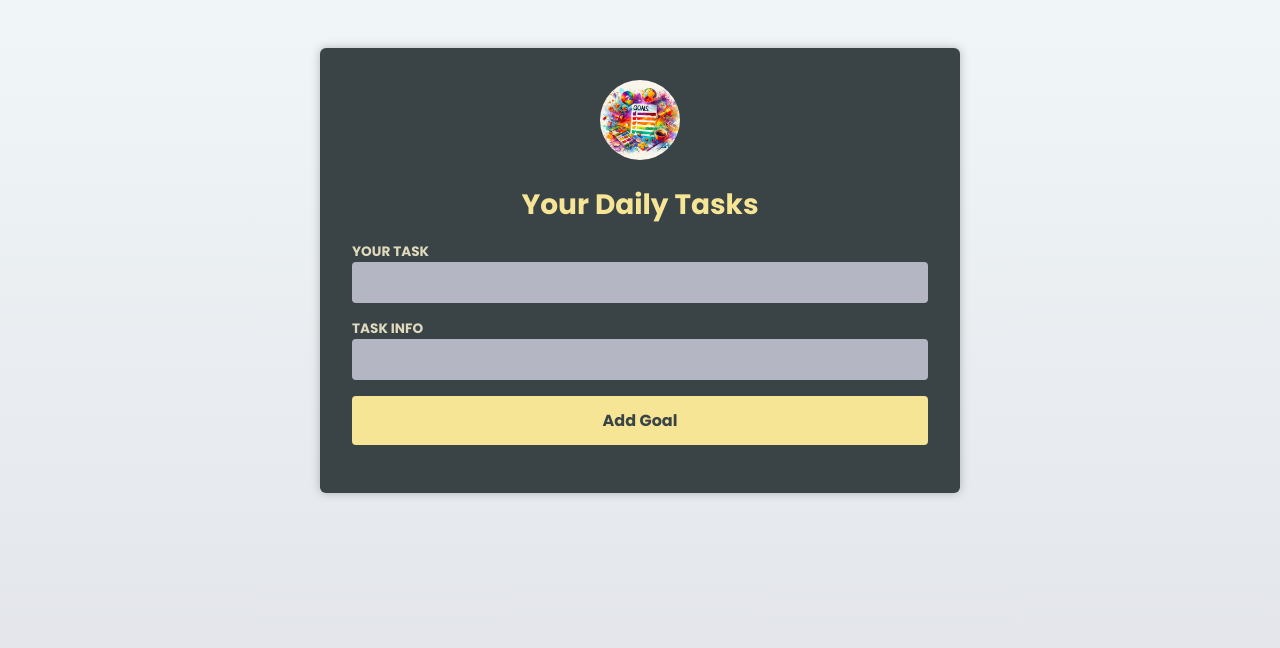
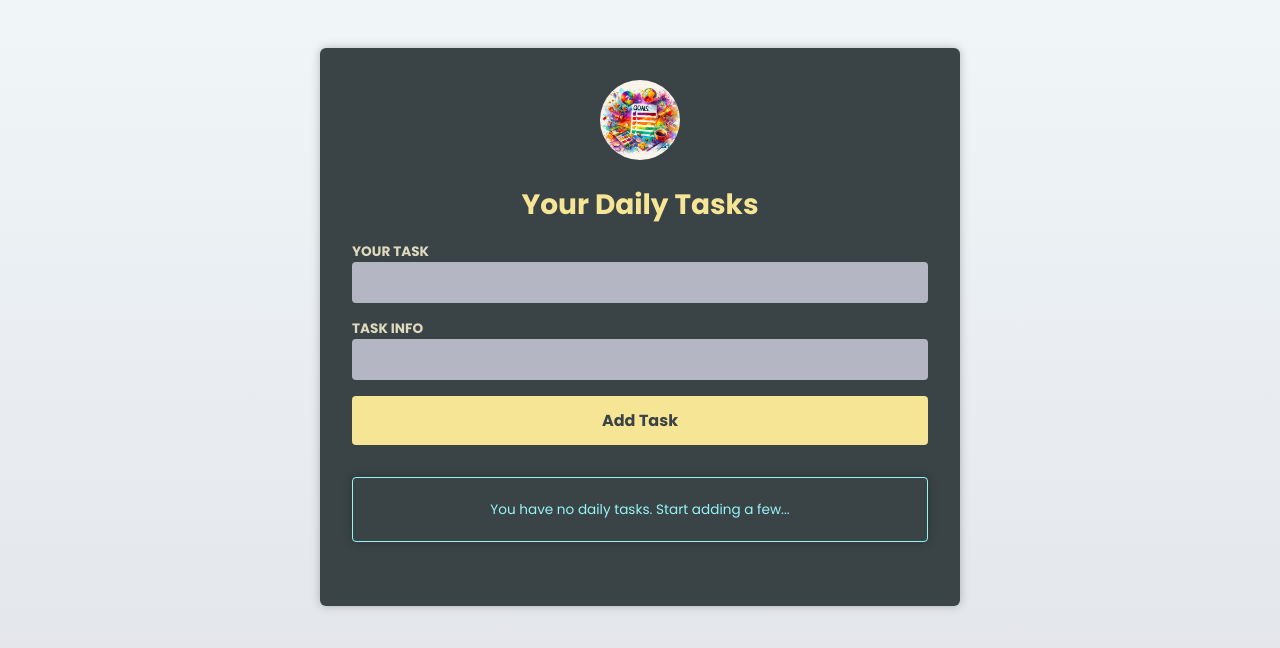
Before and after one commit to redeyedev-208/ga-react-w-typescript-refresher, a React (Vite) app: page / in a window 1280 px wide. Shown: the top 648 px of the page. Built offline with nearby package versions, Linux system fonts and the light colour scheme.

Commit message:
added new infobox with literal and union for custom type

```diff
--- a/src/components/CourseGoalList.tsx
+++ b/src/components/CourseGoalList.tsx
@@ -1,5 +1,7 @@
 import CourseGoal from './CourseGoal.tsx';
 import { type CourseGoal as CGoal } from '../App.tsx';
+import InfoBox from './InfoBox.tsx';
+import { ReactNode } from 'react';
 
 type CourseGoalListProps = {
   goals: CGoal[];
@@ -10,7 +12,26 @@
   goals,
   onDeleteGoal,
 }: CourseGoalListProps) {
+  if (goals.length === 0) {
     return (
+      <InfoBox mode='hint'>
+        You have no daily tasks. Start adding a few...
+      </InfoBox>
+    );
+  }
+
+  let warningBox: ReactNode;
+
+  if (goals.length >= 4) {
+    warningBox = (
+      <InfoBox mode='warning'>
+        You have a lot of tasks, don't stretch yourself too thin...
+      </InfoBox>
+    );
+  }
+  return (
+    <>
+      {warningBox}
       <ul>
         {goals.map((goal) => (
           <li key={goal.id}>
@@ -24,5 +45,6 @@
           </li>
         ))}
       </ul>
+    </>
   );
 }
--- /dev/null
+++ b/src/components/InfoBox.tsx
@@ -0,0 +1,26 @@
+import { type ReactNode } from 'react';
+
+// We have a properly typed infobox
+// we are accepting a prop that accepts a literal and a union
+type InfoBoxProps = {
+  mode: 'hint' | 'warning';
+  children: ReactNode;
+};
+
+// We want to type an info but also a warning info box
+// Based on some prop (conditional rendering)
+export default function InfoBox({ mode, children }: InfoBoxProps) {
+  if (mode === 'hint') {
+    return (
+      <aside className='infobox infobox-hint'>
+        <p>{children}</p>
+      </aside>
+    );
+  }
+  return (
+    <aside className='infobox infobox-warning warning--medium'>
+      <h2>Warning</h2>
+      <p>{children}</p>
+    </aside>
+  );
+}
--- a/src/components/NewGoal.tsx
+++ b/src/components/NewGoal.tsx
@@ -37,7 +37,7 @@
         />
       </p>
       <p>
-        <button>Add Goal</button>
+        <button>Add Task</button>
       </p>
     </form>
   );
--- a/src/index.css
+++ b/src/index.css
@@ -126,7 +126,31 @@
   color: #f9a73b;
 }
 
-.fallback {
+.infobox {
+  margin: 2rem 0;
+  padding: 0.5rem;
   text-align: center;
-  color: #acd1ce;
+  box-shadow: 0 0 10px rgba(0, 0, 0, 0.25);
+  font-size: 0.85rem;
+  border-radius: 4px;
 }
+
+.infobox-hint {
+  border: 1px solid #96f5f7;
+  color: #96f5f7;
+}
+
+.infobox-warning.warning--low {
+  border: 1px solid #f6d84f;
+  color: #f6d84f;
+}
+
+.infobox-warning.warning--medium {
+  border: 1px solid #f9a73b;
+  color: #f9a73b;
+}
+
+.infobox-warning.warning--high {
+  border: 1px solid #f97373;
+  color: #f97373;
+}
```
Lines whose indentation alone changed are shown as unchanged.
